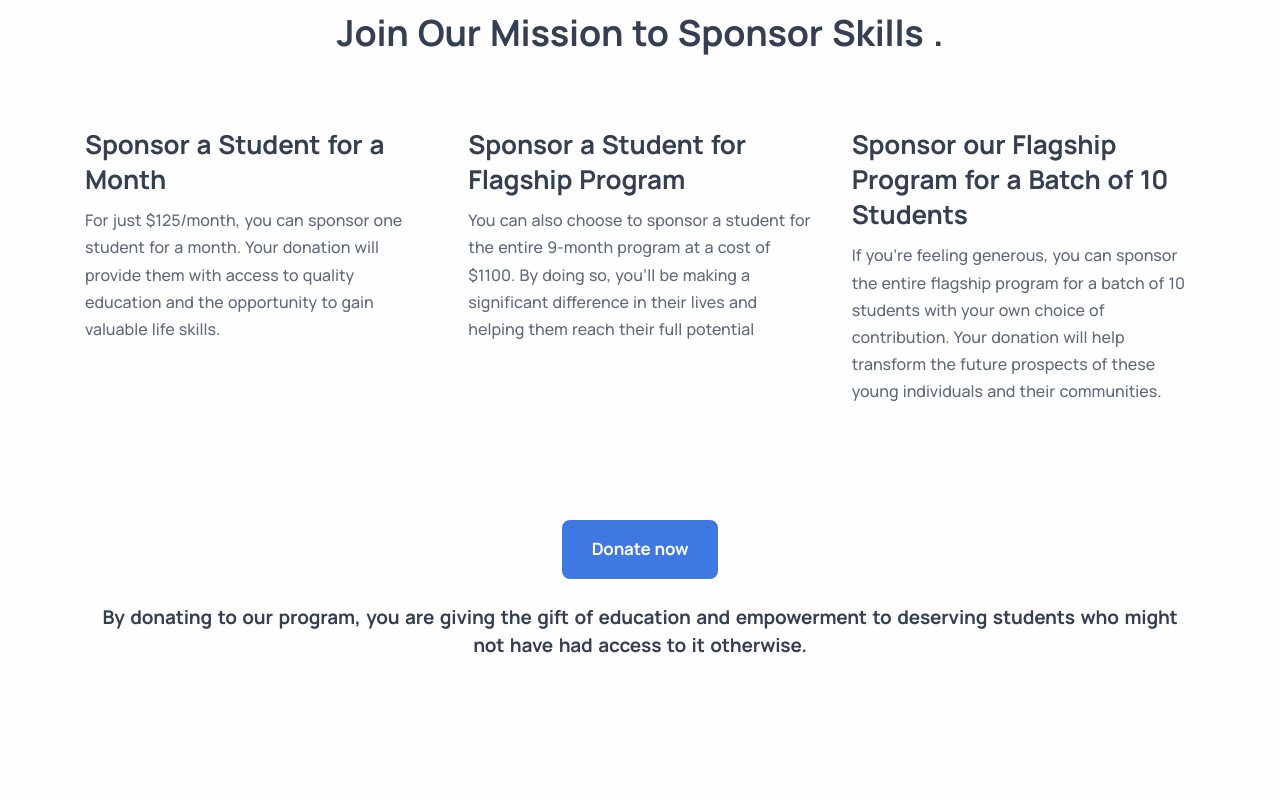
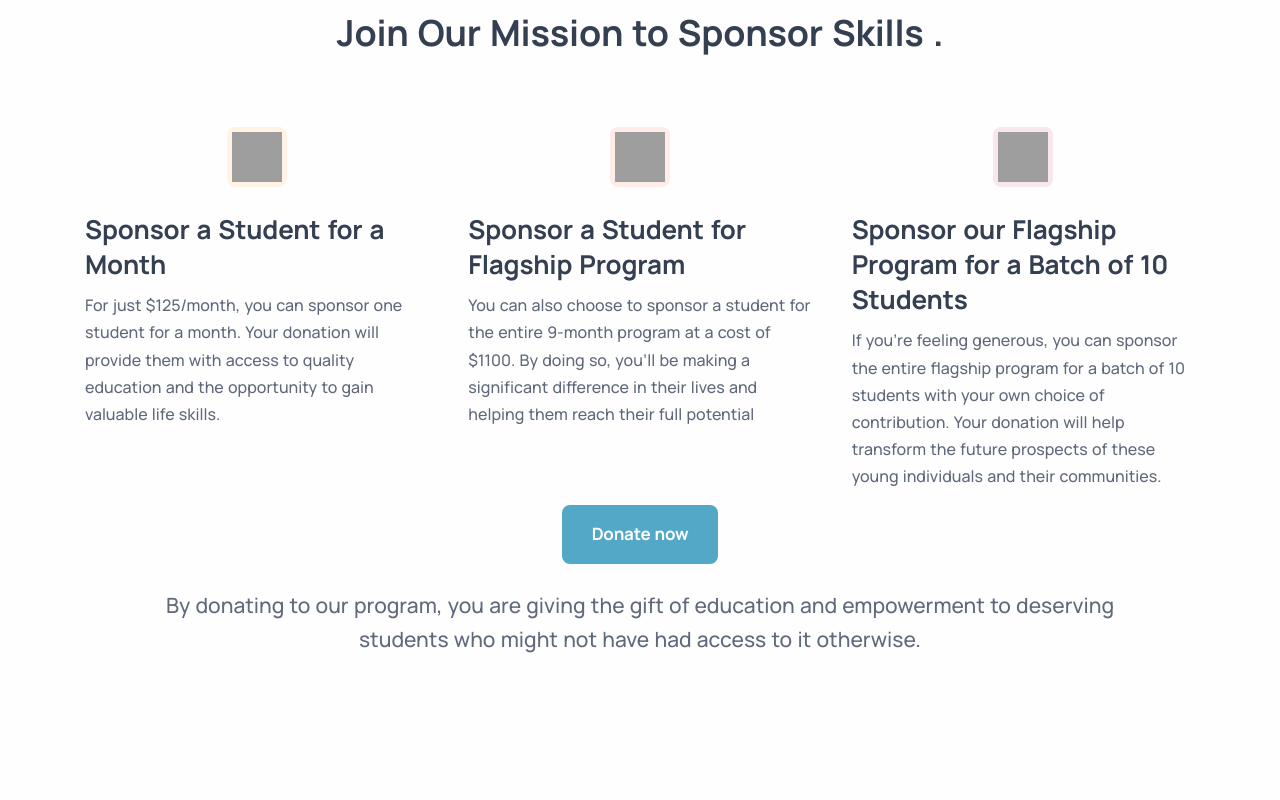
Before and after one commit to Zainjaved96/Step-for-change, a plain HTML site: page donate.html in a window 1280 px wide. Shown: the part 740-1540 px from the top of the page. Drawn offline with Linux system fonts and the light colour scheme; grey boxes are pictures that could not be loaded.

Commit message:
added images to donate page

```diff
--- a/donate.html
+++ b/donate.html
@@ -207,22 +207,29 @@
                   <!-- /.row -->
                   <div class="row gx-md-8 gy-8">
                     <div class="col-md-6 col-lg-4">
-                      <!-- <div class="icon btn btn-block btn-lg btn-soft-yellow pe-none mb-5"> <i class="uil uil-phone-volume"></i> </div> -->
+                      <div class="text-center">
+                        <div class="icon  btn btn-block btn-lg btn-soft-yellow pe-none mb-5"> <img width="50" height="50" src="https://img.icons8.com/3d-fluency/94/student-male--v3.png" alt="student-male--v3"/> </div>
+
+                      </div>
                       <h2>Sponsor a Student for a Month</h2>
                       <p class="mb-3">For just $125/month, you can sponsor one student for a month. Your donation will provide them with access to quality education and the opportunity to gain valuable life skills.
                       </p>
                     </div>
                     <!--/column -->
                     <div class="col-md-6 col-lg-4">
-                      <!-- <div class="icon btn btn-block btn-lg btn-soft-red pe-none mb-5"> <i class="uil uil-shield-exclamation"></i> </div> -->
-                      <h2>Sponsor a Student for Flagship Program
+                      <div class="text-center">
+                        <div class="icon  btn btn-block btn-lg btn-soft-orange pe-none mb-5"> <img width="50" height="50" src="https://img.icons8.com/fluency/48/student-female.png" alt="student-male--v3"/> </div>
+
+                      </div>                      <h2>Sponsor a Student for Flagship Program
                       </h2>
                       <p class="mb-3">You can also choose to sponsor a student for the entire 9-month program at a cost of $1100. By doing so, you'll be making a significant difference in their lives and helping them reach their full potential</p>
                     </div>
                     <!--/column -->
                     <div class="col-md-6 col-lg-4">
-                      <!-- <div class="icon btn btn-block btn-lg btn-soft-leaf pe-none mb-5"> <i class="uil uil-laptop-cloud"></i> </div> -->
-                      <h2>Sponsor our Flagship Program for a Batch of 10 Students</h2>
+                      <div class="text-center">
+                        <div class="icon  btn btn-block btn-lg btn-soft-pink pe-none mb-5"><img width="50" height="50" src="https://img.icons8.com/3d-fluency/94/conference-call--v1.png" alt="conference-call--v1"/></div>
+
+                      </div>                      <h2>Sponsor our Flagship Program for a Batch of 10 Students</h2>
                       <p class="mb-3">If you're feeling generous, you can sponsor the entire flagship program for a batch of 10 students with your own choice of contribution. Your donation will help transform the future prospects of these young individuals and their communities.
                       </p>
                     </div>
@@ -231,14 +238,14 @@
                     <!--/column -->
                   </div>
                   <!--/.row -->
-                  <div class="row text-center py-15">
+                  <div class="row text-center ">
                     <div class=" text-center">
-                      <a href="/" class="btn btn-lg btn-primary rounded"
+                      <a href="/" class="btn btn-lg btn-aqua rounded"
                       >Donate now</a>
                     </div>
                     <div class="py-5">
-                      <h4 class="">By donating to our program, you are giving the gift of education and empowerment to deserving students who might not have had access to it otherwise.
-                      </h4>
+                      <p class="lead fs-lg px-xl-12 px-xxl-6 mb-7">By donating to our program, you are giving the gift of education and empowerment to deserving students who might not have had access to it otherwise.
+                      </p>
                     </div>
 
 
```
